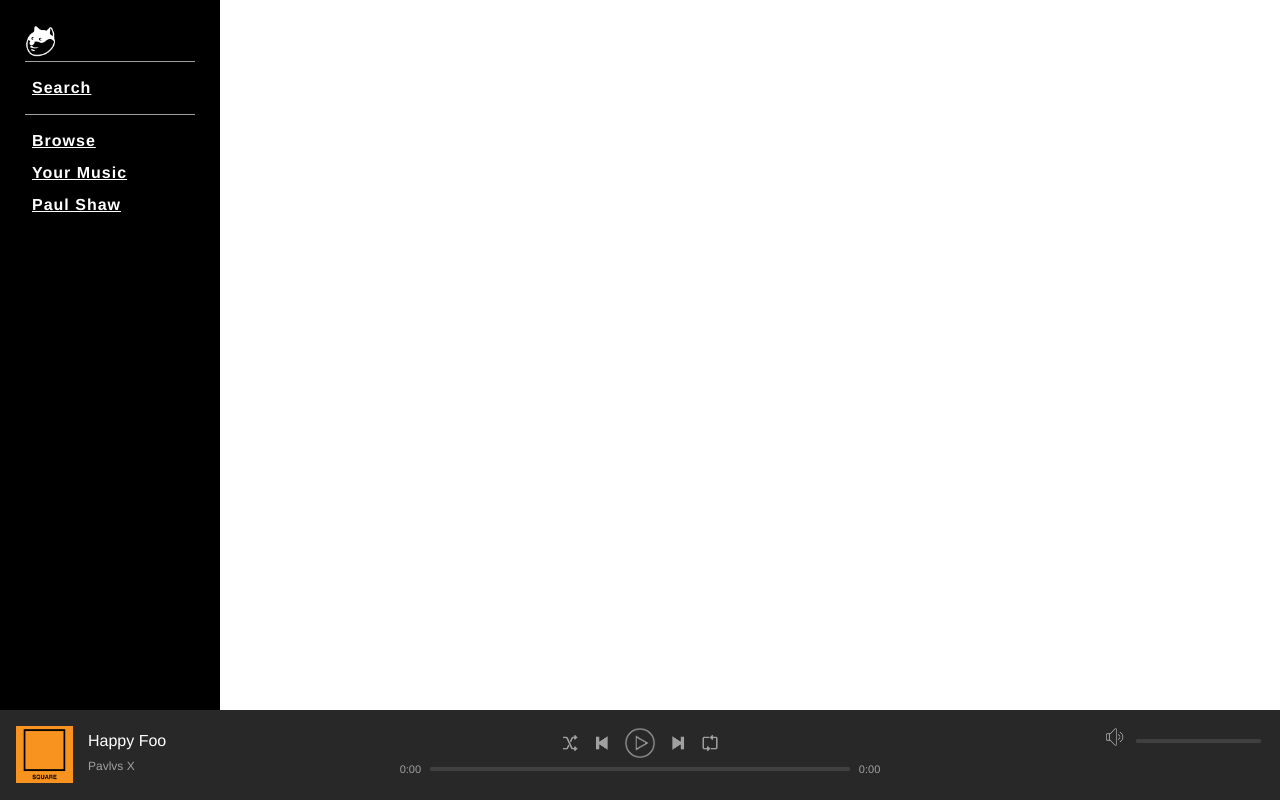
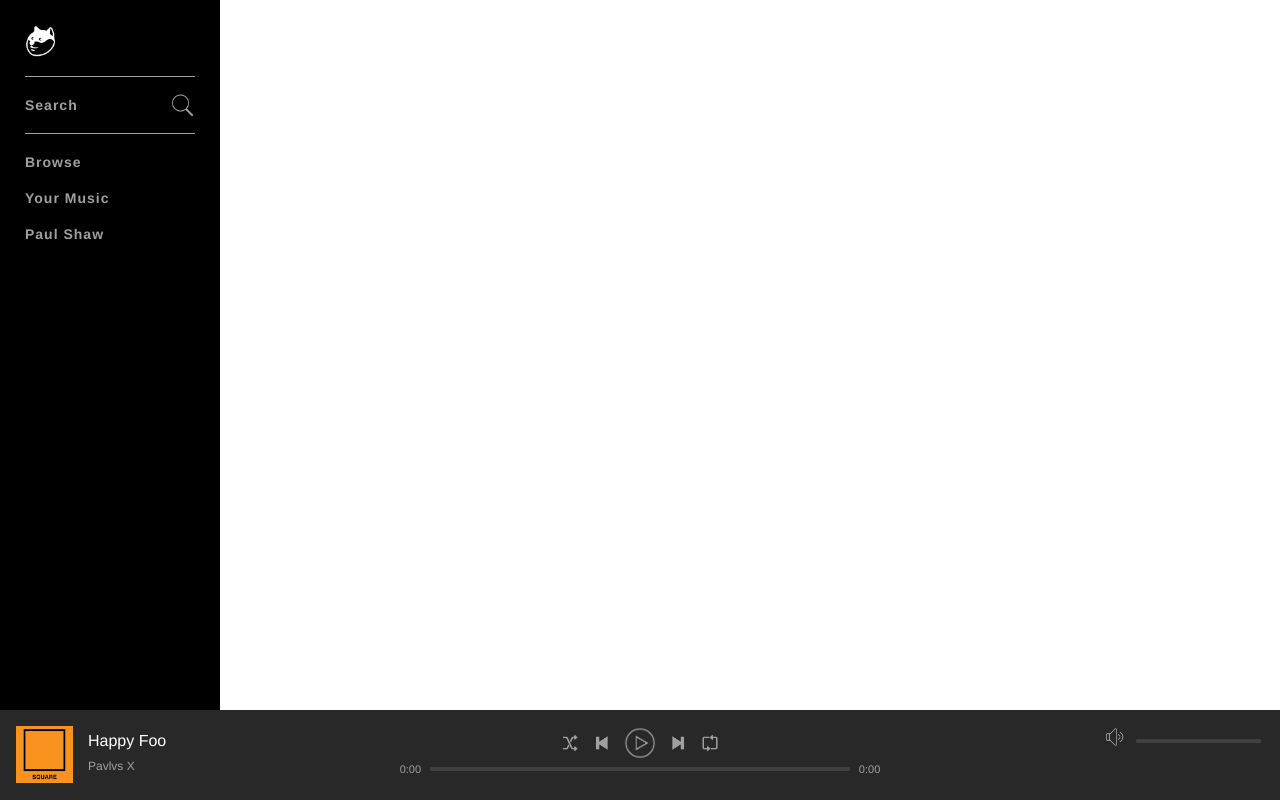
Before and after one commit to pavlvs/spoticlone, a PHP site: page / in a window 1280 px wide. Run offline with PHP 8.4, Linux system fonts and the light colour scheme; the visitor is signed in with stand-in values (Sample User, id 1).

Commit message:
added and styled nav links, search icon

```diff
--- a/assets/css/style.css
+++ b/assets/css/style.css
@@ -164,6 +164,10 @@ body {
     flex-direction: column;
 }
 
+.logo {
+    margin-bottom: 15px;
+}
+
 .logo img {
     width: 32px;
 }
@@ -174,9 +178,26 @@ body {
 }
 
 .navItem {
-    padding: 7px;
-    font-size: 16px;
+    padding: 10px 0;
+    font-size: 14px;
     font-weight: 700;
     display: block;
     letter-spacing: 1px;
+    position: relative;
 }
+
+.navItemLink {
+    color: #a0a0a0;
+    text-decoration: none;
+}
+
+.navItemLink:hover {
+    color: #fff;
+}
+
+.navItemLink .icon {
+    position: absolute;
+    right: 0;
+    top: 6px;
+    width: 25px;
+}
--- a/index.php
+++ b/index.php
@@ -27,7 +27,7 @@ if (isset($_SESSION['userLoggedIn'])) {
 					</a>
 					<div class="group">
 						<div class="navItem">
-							<a href="search.php" class="navItemLink">Search</a>
+							<a href="search.php" class="navItemLink">Search <img src="assets/images/icons/search.png" alt="search" class="icon"></a>
 						</div>
 					</div>
 					<div class="group">
```
